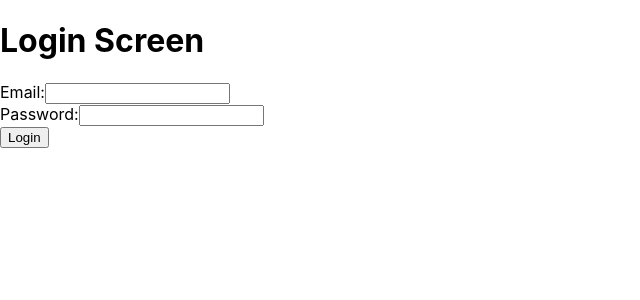
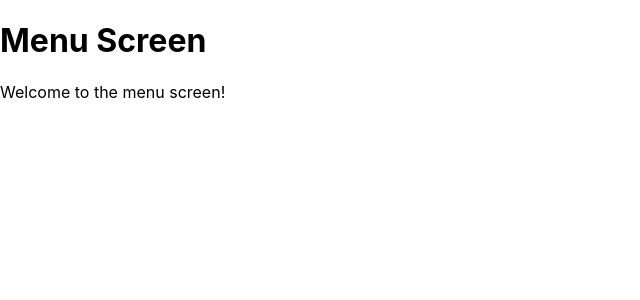
Before and after one commit to jamesespericueta/bitcamp-2023, a React (Create React App) app in the folder frontend/: page /menu in a window 1280 px wide. Shown: the top 300 px of the page, without its empty margins (0-640 px from the left). Built offline with nearby package versions, Linux system fonts and the light colour scheme.

Commit message:
fix login -> menu

```diff
--- a/frontend/src/login.js
+++ b/frontend/src/login.js
@@ -1,27 +1,30 @@
-import React, {useState} from "react";
-import {BrowserRouter as Router, Routes, Route, Link, useNavigate} from "react-router-dom";
+import React, { useState } from "react";
+import { BrowserRouter as Router, Routes, Route, Link, useNavigate } from "react-router-dom";
+import MenuScreen from "./menu"
 
 function LoginScreen() {
   const [email, setEmail] = useState("");
   const [password, setPassword] = useState("");
 
+  let navigate = useNavigate();
+
   const handleSubmit = (event) => {
     event.preventDefault();
-      const form = event.target;
-      const formData = new FormData(form);
-      fetch("/script", { method: form.method, body: formData });
+
+    // Perform login logic here
+
+    // Navigate to the menu screen
+    navigate("/menu");
   };
 
   return (
-      <Router>
     <div>
       <h1>Login Screen</h1>
-          <form action="/script" onSubmit={handleSubmit}>
+      <form onSubmit={handleSubmit}>
         <label>
           Email:
           <input
             type="email"
-                id="username"
             value={email}
             onChange={(event) => setEmail(event.target.value)}
           />
@@ -31,20 +34,26 @@ function LoginScreen() {
           Password:
           <input
             type="password"
-                id="password"
             value={password}
             onChange={(event) => setPassword(event.target.value)}
           />
         </label>
         <br />
-            <Link to="/menu">
         <button type="submit">Login</button>
-            </Link>
       </form>
-          <script src="script.js"></script>
     </div>
+  );
+}
+
+function App() {
+  return (
+    <Router>
+      <Routes>
+        <Route path="/" element={<LoginScreen />} />
+        <Route path="/menu" element={<MenuScreen />} />
+      </Routes>
     </Router>
   );
 }
 
-  export default LoginScreen;
+export default App;
--- a/frontend/src/menu.js
+++ b/frontend/src/menu.js
@@ -1,6 +1,17 @@
-import React, {useState} from "react";
-import {useNavigate} from "react-router-dom";
+import React from "react";
 
+function MenuScreen() {
+  return (
+    <div>
+      <h1>Menu Screen</h1>
+      <p>Welcome to the menu screen!</p>
+    </div>
+  );
+}
+
+export default MenuScreen;
+
+/*
 //:const INITIAL_STATE = //axios object data
 
 
@@ -69,3 +80,4 @@ function MenuScreen(){
 }
 
 export default MenuScreen;
+*/
```
Lines whose indentation alone changed are shown as unchanged.
